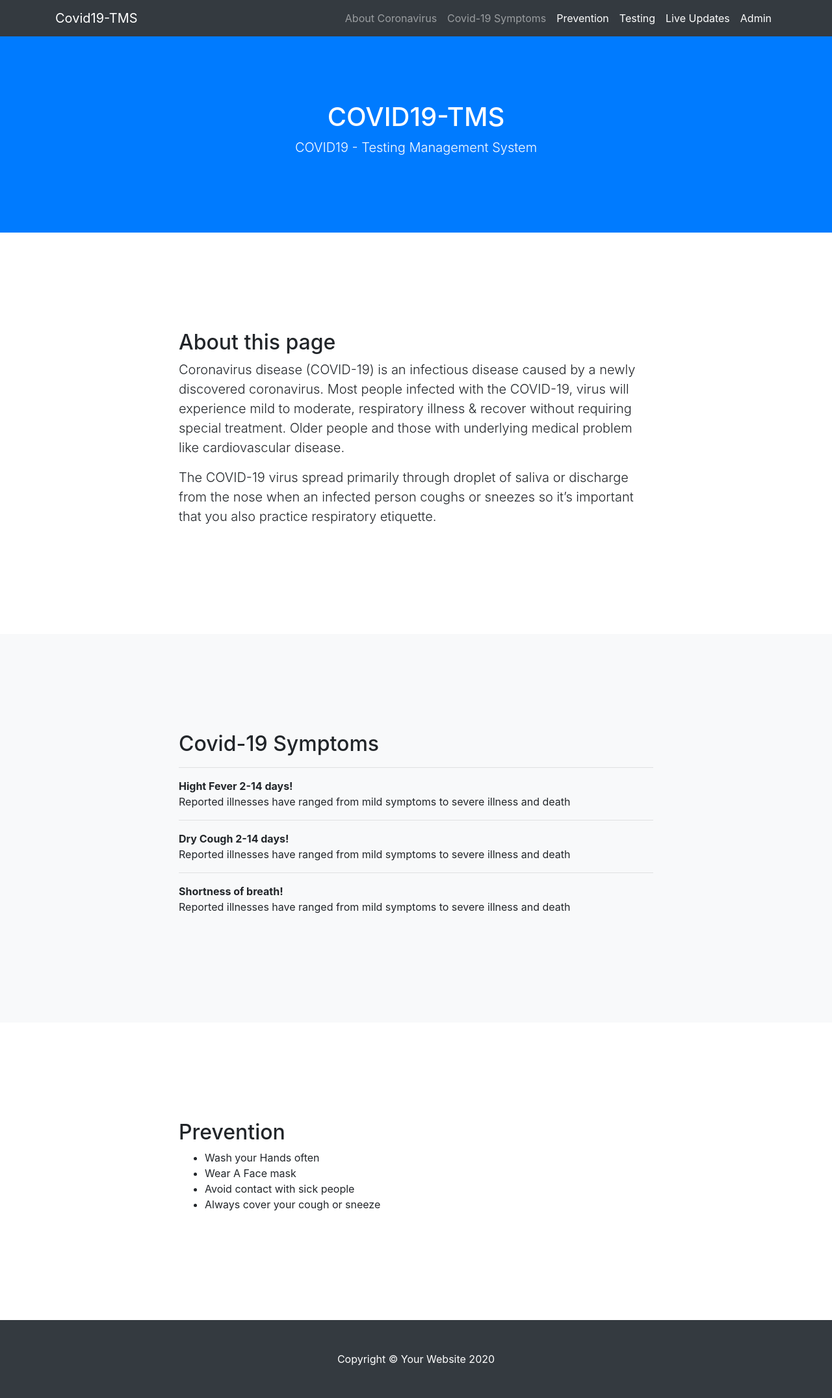
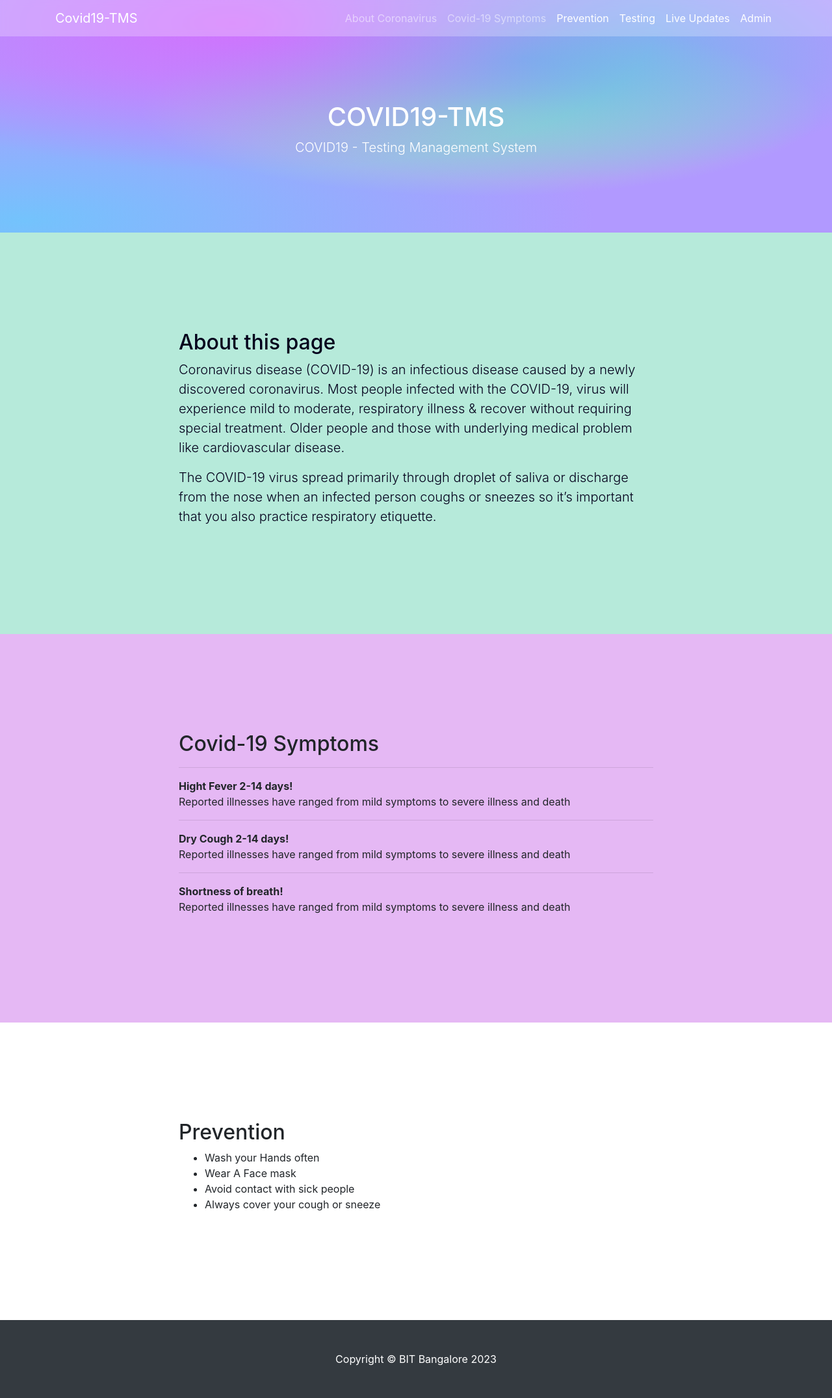
Before and after one commit to FuryACE007/covid-tms, a PHP site: page / in a window 1280 px wide. Shown: the whole page at 65% size. Run offline with PHP 8.4, Linux system fonts and the light colour scheme.

Commit message:
ui tweaks complete

```diff
--- /dev/null
+++ b/css/navbar.css
@@ -0,0 +1,15 @@
+.nav{
+    background: rgba( 255, 255, 255, 0.25 );
+/* box-shadow: 0 8px 32px 0 rgba( 31, 38, 135, 0.37 ); */
+backdrop-filter: blur( 4px );
+-webkit-backdrop-filter: blur( 4px );
+/* border-radius: 10px; */
+}
+.hero {
+    background-color:#b199ff;
+background-image:
+radial-gradient(at 28% 10%, hsla(281,98%,72%,1) 0px, transparent 50%),
+radial-gradient(at 63% 25%, hsla(199,74%,65%,1) 0px, transparent 50%),
+radial-gradient(at 58% 47%, hsla(146,60%,77%,1) 0px, transparent 50%),
+radial-gradient(at 3% 95%, hsla(205,96%,72%,1) 0px, transparent 50%);
+}
--- a/dashboard.php
+++ b/dashboard.php
@@ -55,8 +55,8 @@ if (strlen($_SESSION['aid']==0)) {
                     <!-- Page Heading -->
                     <div class="d-sm-flex align-items-center justify-content-between mb-4">
                         <h1 class="h3 mb-0 text-gray-800">Dashboard</h1>
-                        <a href="bwdates-report-ds.php" class="d-none d-sm-inline-block btn btn-sm btn-primary shadow-sm"><i
-                                class="fas fa-download fa-sm text-white-50"></i> Generate Report</a>
+                        <a href="bwdates-report-ds.php" class="d-none d-sm-inline-block btn btn-sm shadow-sm text-white" style="background: #9A1663"><i
+                                class="fas fa-download fa-sm text-white"></i> Generate Report</a>
                     </div>
 
                     <!-- Content Row -->
--- a/includes/footer.php
+++ b/includes/footer.php
@@ -2,7 +2,7 @@
             <footer class="sticky-footer bg-white">
                 <div class="container my-auto">
                     <div class="copyright text-center my-auto">
-                        <span>Copyright &copy; PHPGurukul 2021</span>
+                        <span>Copyright &copy; BIT Bangalore</span>
                     </div>
                 </div>
             </footer>
--- a/index.php
+++ b/index.php
@@ -1,3 +1,9 @@
+<style>
+<?php
+    include'css/navbar.css';
+?>
+</style>
+
 <!DOCTYPE html>
 <html lang="en">
 
@@ -21,7 +27,7 @@
 <body id="page-top">
 
   <!-- Navigation -->
-  <nav class="navbar navbar-expand-lg navbar-dark bg-dark fixed-top" id="mainNav">
+  <nav class="navbar navbar-expand-lg navbar-dark nav fixed-top" id="mainNav">
     <div class="container">
       <a class="navbar-brand js-scroll-trigger" href="#page-top">Covid19-TMS</a>
       <button class="navbar-toggler" type="button" data-toggle="collapse" data-target="#navbarResponsive" aria-controls="navbarResponsive" aria-expanded="false" aria-label="Toggle navigation">
@@ -55,14 +61,14 @@
     </div>
   </nav>
 
-  <header class="bg-primary text-white">
+  <header class="text-white hero">
     <div class="container text-center">
       <h1>COVID19-TMS</h1>
       <p class="lead">COVID19 - Testing Management System</p>
     </div>
   </header>
 
-  <section id="about">
+  <section id="about" style="background: #B6EADA; color: #03001C">
     <div class="container">
       <div class="row">
         <div class="col-lg-8 mx-auto">
@@ -75,7 +81,7 @@
     </div>
   </section>
 
-  <section id="services" class="bg-light">
+  <section id="services" class="" style="background: #E5B8F4">
     <div class="container">
       <div class="row">
         <div class="col-lg-8 mx-auto">
@@ -113,7 +119,7 @@ Reported illnesses have ranged from mild symptoms to severe illness and death</p
   <!-- Footer -->
   <footer class="py-5 bg-dark">
     <div class="container">
-      <p class="m-0 text-center text-white">Copyright &copy; Your Website 2020</p>
+      <p class="m-0 text-center text-white">Copyright &copy; BIT Bangalore 2023</p>
     </div>
     <!-- /.container -->
   </footer>
```
